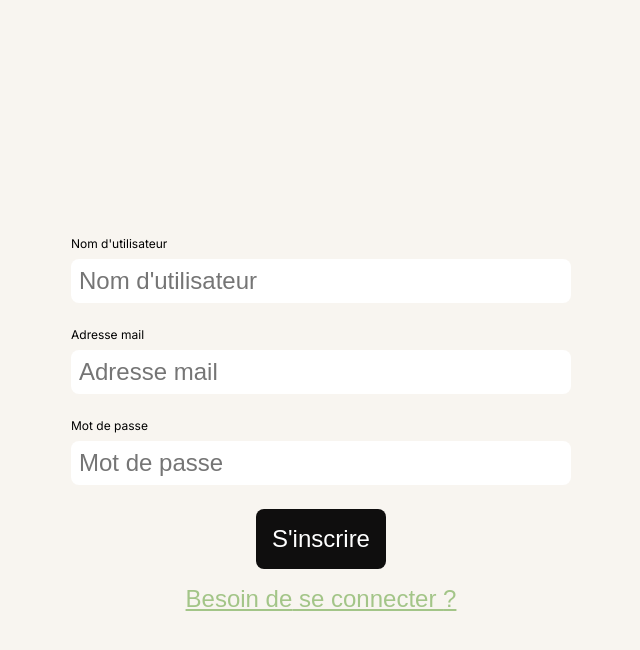
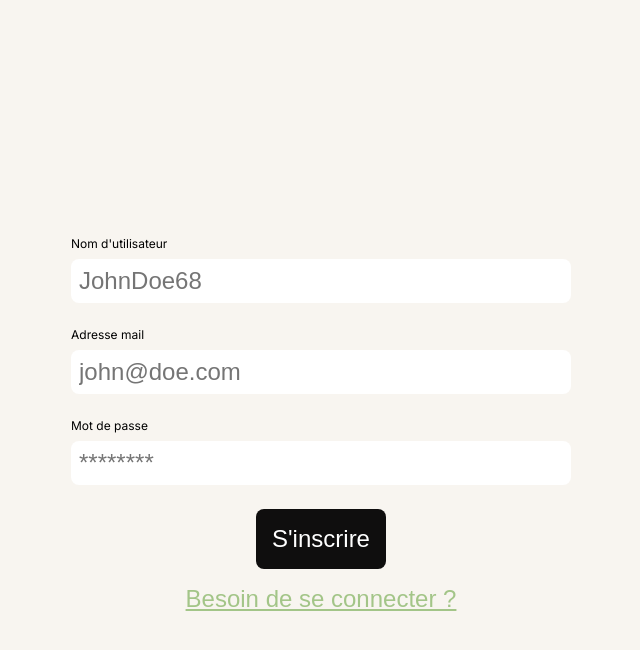
Before and after one commit to LeBenjos/todolist-react-ts, a React (Vite) app: page /authentification in a window 1280 px wide. Both pictures are taken after a click on the button "Besoin de créer un compte ?". Shown: the top 650 px of the page, without its empty margins (319-959 px from the left). Built offline with nearby package versions, Linux system fonts and the light colour scheme; no server answers.

Commit message:
feat: text constants

```diff
--- a/src/App/components/AuthComp/Login.tsx
+++ b/src/App/components/AuthComp/Login.tsx
@@ -9,6 +9,7 @@ import { auth } from "../../context/firebase";
 
 //Constants
 import { ErrorMessage } from "../../constants/messages/ErrorMessage";
+import { TextAuth } from "../../constants/texts/TextAuth";
 
 export default function LogIn() {
   const [email, setEmail] = useState<string>("");
@@ -59,7 +60,7 @@ export default function LogIn() {
     <form className="Auth">
       <p className="error-p">{error}</p>
       <div className="input-container">
-        <label htmlFor="email">Adresse mail</label>
+        <label htmlFor="email">{TextAuth.LABEL_EMAIL}</label>
         <input
           className={error ? "error-input" : ""}
           id="email"
@@ -67,12 +68,12 @@ export default function LogIn() {
           type="email"
           onChange={handleEmail}
           value={email}
-          placeholder="Adresse mail"
+          placeholder={TextAuth.PLACEHOLDER_EMAIL}
           required
         />
       </div>
       <div className="input-container">
-        <label htmlFor="password">Mot de passe</label>
+        <label htmlFor="password">{TextAuth.LABEL_PASSWORD}</label>
         <input
           className={error ? "error-input" : ""}
           id="password"
@@ -80,11 +81,11 @@ export default function LogIn() {
           type="password"
           onChange={handlePassword}
           value={password}
-          placeholder="Mot de passe"
+          placeholder={TextAuth.PLACEHOLDER_PASSWORD}
           required
         />
       </div>
-      <button type="submit" onClick={login}>Connexion</button>
+      <button type="submit" onClick={login}>{TextAuth.BUTTON_LOGIN}</button>
     </form>
   </>
 }
--- a/src/App/components/AuthComp/Register.tsx
+++ b/src/App/components/AuthComp/Register.tsx
@@ -10,6 +10,7 @@ import { SuccessMessage } from "../../constants/messages/SuccessMessage";
 
 // Styles
 import "./Auth.css";
+import { TextAuth } from "../../constants/texts/TextAuth";
 
 export default function Register() {
   const [email, setEmail] = useState("");
@@ -56,7 +57,7 @@ export default function Register() {
       <p className="error-p">{error}</p>
       <p className="success-input">{success}</p>
       <div className="input-container">
-        <label htmlFor="name">Nom d'utilisateur</label>
+        <label htmlFor="name">{TextAuth.LABEL_USERNAME}</label>
         <input
           required
           className={error ? "error-input" : ""}
@@ -68,11 +69,11 @@ export default function Register() {
             setError("");
             setUsername(e.target.value);
           }}
-          placeholder="Nom d'utilisateur"
+          placeholder={TextAuth.PLACEHOLDER_USERNAME}
         />
       </div>
       <div className="input-container">
-        <label htmlFor="email">Adresse mail</label>
+        <label htmlFor="email">{TextAuth.LABEL_EMAIL}</label>
         <input
           required
           className={error ? "error-input" : ""}
@@ -84,11 +85,11 @@ export default function Register() {
             setError("");
             setEmail(e.target.value);
           }}
-          placeholder="Adresse mail"
+          placeholder={TextAuth.PLACEHOLDER_EMAIL}
         />
       </div>
       <div className="input-container">
-        <label htmlFor="password">Mot de passe</label>
+        <label htmlFor="password">{TextAuth.LABEL_PASSWORD}</label>
         <input
           required
           className={error ? "error-input" : ""}
@@ -100,13 +101,11 @@ export default function Register() {
             setError("");
             setPassword(e.target.value);
           }}
-          placeholder="Mot de passe"
+          placeholder={TextAuth.PLACEHOLDER_PASSWORD}
         />
       </div>
 
-      <button onClick={handleRegistration} type="submit">
-        S'inscrire
-      </button>
+      <button onClick={handleRegistration} type="submit">{TextAuth.BUTTON_REGISTER}</button>
     </form>
   );
 }
--- /dev/null
+++ b/src/App/constants/texts/TextAuth.ts
@@ -0,0 +1,17 @@
+export enum TextAuth {
+    // BUTTON
+    BUTTON_REGISTER = "S'inscrire",
+    BUTTON_LOGIN = "Connexion",
+    BUTTON_SWITCH_TO_LOGIN = "Besoin de se connecter ?",
+    BUTTON_SWITCH_TO_REGISTER = "Besoin de créer un compte ?",
+
+    // LABEL
+    LABEL_EMAIL = "Adresse mail",
+    LABEL_PASSWORD = "Mot de passe",
+    LABEL_USERNAME = "Nom d'utilisateur",
+
+    // PLACEHOLDER
+    PLACEHOLDER_EMAIL = "john@doe.com",
+    PLACEHOLDER_PASSWORD = "********",
+    PLACEHOLDER_USERNAME = "JohnDoe68",
+}
--- a/src/App/pages/Authentication/Authentication.tsx
+++ b/src/App/pages/Authentication/Authentication.tsx
@@ -10,6 +10,7 @@ import "./Authentication.css";
 import { authContext } from "../../context/Auth.tsx";
 import { Navigate } from "react-router-dom";
 import { PagePath } from "../../constants/paths/PagePath.ts";
+import { TextAuth } from "../../constants/texts/TextAuth.ts";
 
 export default function Authentication() {
   const user = useContext(authContext);
@@ -20,11 +21,9 @@ export default function Authentication() {
       {user && <Navigate to={PagePath.HOME} />}
       {hasAccount ? <LogIn /> : <Register />}
       <button className="span-link" onClick={() => setHasAccount(!hasAccount)}>
-        Besoin de
         {hasAccount
-          ? " créer un compte "
-          : " se connecter "}
-        ?
+          ? TextAuth.BUTTON_SWITCH_TO_REGISTER
+          : TextAuth.BUTTON_SWITCH_TO_LOGIN}
       </button>
     </div>
   );
```
